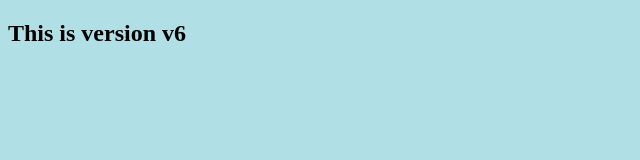
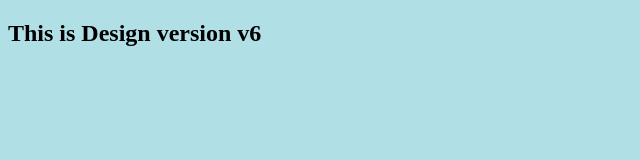
Before and after one commit to shrutikakadgi/myrepo, a plain HTML site: page index.html in a window 1280 px wide. Shown: the whole page, without its empty margins (0-640 px from the left). Drawn offline with Linux system fonts and the light colour scheme.

Commit message:
changed H1

```diff
--- a/index.html
+++ b/index.html
@@ -8,6 +8,6 @@
 </head>
 <body>
 
-    <h2>This is version v6</h2>
+    <h2>This is Design version v6</h2>
 </body>
 </html>
```
